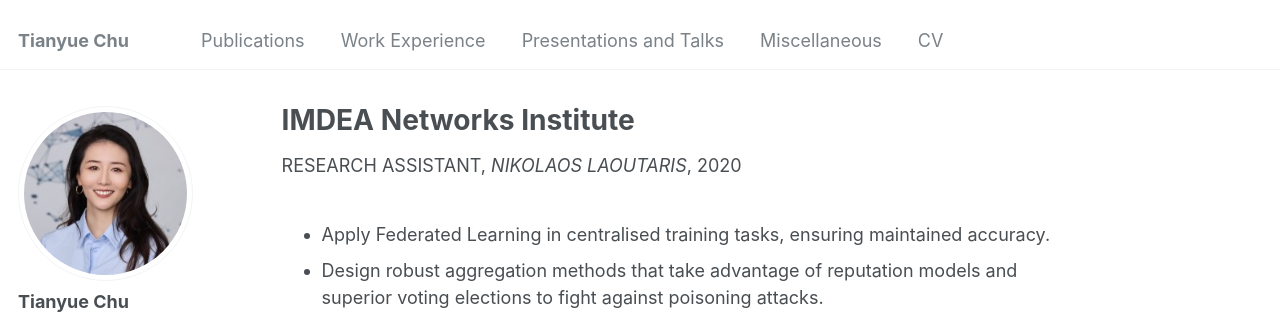
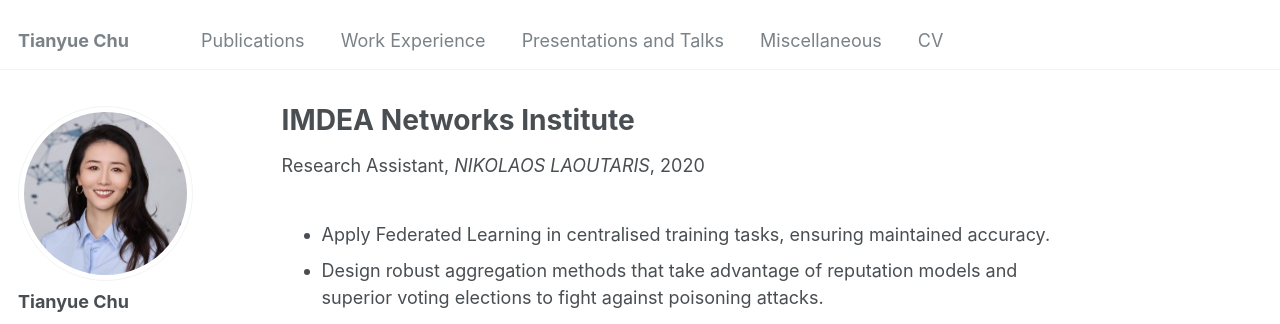
Before and after one commit to TianyueChu/tianyuechu.github.io, a Jekyll site: the page built from _teaching/imdea.md, in a window 1280 px wide and 1209 px high. Shown: the top 324 px of the window. Built offline with Jekyll 4.4.1, drawn with Linux system fonts in a browser that asks for light colours; some web fonts are replaced.

Commit message:
Working Experience -- supervisor

```diff
--- a/_teaching/imdea.md
+++ b/_teaching/imdea.md
@@ -1,7 +1,7 @@
 ---
 title: "IMDEA Networks Institute"
 collection: teaching
-type: "RESEARCH ASSISTANT"
+type: "Research Assistant"
 permalink: #/teaching/2014-spring-teaching-1
 venue: "NIKOLAOS LAOUTARIS"
 date: Oct. 2020-Present
```
